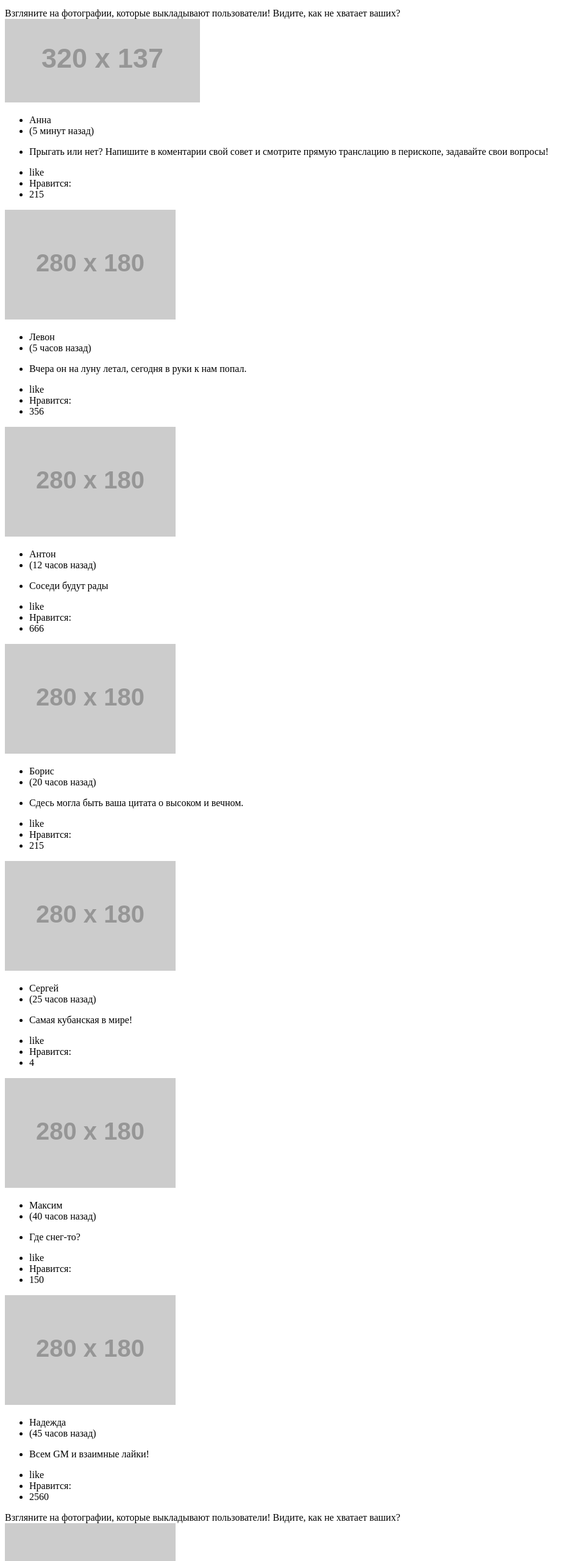
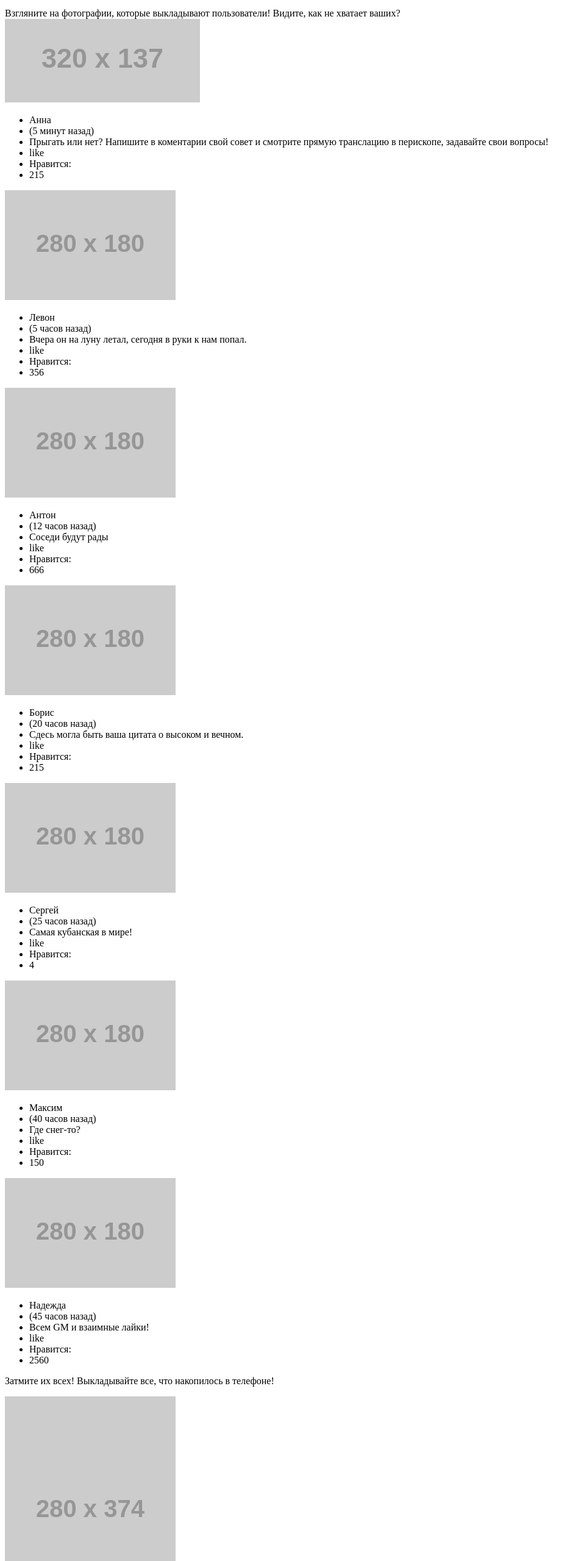
Before and after one commit to sevryukovd/101611-pink, a website: page photo.html in a window 1280 px wide. Shown: the part 240-2800 px from the top of the page at 61% size, without its empty margins (0-953 px from the left). Drawn offline with Linux system fonts and the light colour scheme; placeholder pictures from the web are drawn by us.

Commit message:
Работа над ошибками 2

```diff
--- a/photo.html
+++ b/photo.html
@@ -8,26 +8,20 @@
 
 <body>
   <header class="page-header">
-    <div class="page-header__logo">
-      <h1>Логотип</h1>
-    </div>
+    <h1 class="page-header__logo">Логотип</h1>
     <nav class="main-nav">
-      <span class="main-nav__toggle main-nav__toggle--closed">Открыть меню</span>
-      <div class="main-nav__wrapper main-nav__wrapper--closed">
+      <span class="main-nav__toggle">Открыть меню</span>
       <ul class="main-nav__items">
         <li class="main-nav__item"><a class="main-nav__link" href="#">Главная</a></li>
         <li class="main-nav__item"><a class="main-nav__link" href="#">Фотографии</a></li>
         <li class="main-nav__item"><a class="main-nav__link" href="#">Конкурс</a></li>
         <li class="main-nav__item"><a class="main-nav__link" href="#">HTML Academy</a></li>
       </ul>
-      </div>
     </nav>
   </header>
 
-  <main>
-    <section class="page-slogan">
-      <h2 class="page-slogan__title">Фотографии пользователей</h2>
-    </section>
+  <main class="page-content">
+    <h2 class="page-content__slogan">Фотографии пользователей</h2>
     <section class="photo-gallery">
       <div class="photo-gallery__slogan">Взгляните на фотографии, которые выкладывают пользователи! Видите, как не хватает ваших?</div>
       <div class="photo-gallery__items">
@@ -36,14 +30,12 @@
             <img src="http://placehold.it/320x137" width="320" height="137" alt="Панорама">
           </div>
           <ul class="photo-gallery__photo-description">
-            <li><span class="photo-gallery__user-name">Анна</span></li>
-            <li><span class="photo-gallery__post-time">(5 минут назад)</span></li>
-            <li>
-              <p class="photo-gallery__description-text">Прыгать или нет? Напишите в коментарии свой совет и смотрите прямую транслацию в перископе, задавайте свои вопросы!</p>
-            </li>
-            <li><span class="photo-gallery__like-icon">like</span></li>
-            <li><span class="photo-gallery__like">Нравится:</span></li>
-            <li><span class="photo-gallery__number-of-likes">215</span></li>
+            <li class="photo-gallery__user-name">Анна</li>
+            <li class="photo-gallery__post-time">(5 минут назад)</li>
+            <li class="photo-gallery__description-text">Прыгать или нет? Напишите в коментарии свой совет и смотрите прямую транслацию в перископе, задавайте свои вопросы!</li>
+            <li class="photo-gallery__like-icon">like</li>
+            <li class="photo-gallery__like">Нравится:</li>
+            <li class="photo-gallery__number-of-likes">215</li>
           </ul>
         </article>
         <article class="photo-gallery__item">
@@ -51,14 +43,12 @@
             <img src="http://placehold.it/280x180" width="280" height="180" alt="Фотография">
           </div>
           <ul class="photo-gallery__photo-description">
-            <li><span class="photo-gallery__user-name">Левон</span></li>
-            <li><span class="photo-gallery__post-time">(5 часов назад)</span></li>
-            <li>
-              <p class="photo-gallery__description-text">Вчера он на луну летал, сегодня в руки к нам попал.</p>
-            </li>
-            <li><span class="photo-gallery__like-icon">like</span></li>
-            <li><span class="photo-gallery__like">Нравится:</span></li>
-            <li><span class="photo-gallery__number-of-likes">356</span></li>
+            <li class="photo-gallery__user-name">Левон</li>
+            <li class="photo-gallery__post-time">(5 часов назад)</li>
+            <li class="photo-gallery__description-text">Вчера он на луну летал, сегодня в руки к нам попал.</li>
+            <li class="photo-gallery__like-icon">like</li>
+            <li class="photo-gallery__like">Нравится:</li>
+            <li class="photo-gallery__number-of-likes">356</li>
           </ul>
         </article>
         <article class="photo-gallery__item">
@@ -66,14 +56,12 @@
             <img src="http://placehold.it/280x180" width="280" height="180" alt="Фотография">
           </div>
           <ul class="photo-gallery__photo-description">
-            <li><span class="photo-gallery__user-name">Антон</span></li>
-            <li><span class="photo-gallery__post-time">(12 часов назад)</span></li>
-            <li>
-              <p class="photo-gallery__description-text">Соседи будут рады</p>
-            </li>
-            <li><span class="photo-gallery__like-icon">like</span></li>
-            <li><span class="photo-gallery__like">Нравится:</span></li>
-            <li><span class="photo-gallery__number-of-likes">666</span></li>
+            <li class="photo-gallery__user-name">Антон</li>
+            <li class="photo-gallery__post-time">(12 часов назад)</li>
+            <li class="photo-gallery__description-text">Соседи будут рады</li>
+            <li class="photo-gallery__like-icon">like</li>
+            <li class="photo-gallery__like">Нравится:</li>
+            <li class="photo-gallery__number-of-likes">666</li>
           </ul>
         </article>
         <article class="photo-gallery__item">
@@ -81,14 +69,12 @@
             <img src="http://placehold.it/280x180" width="280" height="180" alt="Фотография">
           </div>
           <ul class="photo-gallery__photo-description">
-            <li><span class="photo-gallery__user-name">Борис</span></li>
-            <li><span class="photo-gallery__post-time">(20 часов назад)</span></li>
-            <li>
-              <p class="photo-gallery__description-text">Сдесь могла быть ваша цитата о высоком и вечном.</p>
-            </li>
-            <li><span class="photo-gallery__like-icon">like</span></li>
-            <li><span class="photo-gallery__like">Нравится:</span></li>
-            <li><span class="photo-gallery__number-of-likes">215</span></li>
+            <li class="photo-gallery__user-name">Борис</li>
+            <li class="photo-gallery__post-time">(20 часов назад)</li>
+            <li class="photo-gallery__description-text">Сдесь могла быть ваша цитата о высоком и вечном.</li>
+            <li class="photo-gallery__like-icon">like</li>
+            <li class="photo-gallery__like">Нравится:</li>
+            <li class="photo-gallery__number-of-likes">215</li>
           </ul>
         </article>
         <article class="photo-gallery__item">
@@ -96,14 +82,12 @@
             <img src="http://placehold.it/280x180" width="280" height="180" alt="Фотография">
           </div>
           <ul class="photo-gallery__photo-description">
-            <li><span class="photo-gallery__user-name">Сергей</span></li>
-            <li><span class="photo-gallery__post-time">(25 часов назад)</span></li>
-            <li>
-              <p class="photo-gallery__description-text">Самая кубанская в мире!</p>
-            </li>
-            <li><span class="photo-gallery__like-icon">like</span></li>
-            <li><span class="photo-gallery__like">Нравится:</span></li>
-            <li><span class="photo-gallery__number-of-likes">4</span></li>
+            <li class="photo-gallery__user-name">Сергей</li>
+            <li class="photo-gallery__post-time">(25 часов назад)</li>
+            <li class="photo-gallery__description-text">Самая кубанская в мире!</li>
+            <li class="photo-gallery__like-icon">like</li>
+            <li class="photo-gallery__like">Нравится:</li>
+            <li class="photo-gallery__number-of-likes">4</li>
           </ul>
         </article>
         <article class="photo-gallery__item">
@@ -111,14 +95,12 @@
             <img src="http://placehold.it/280x180" width="280" height="180" alt="Фотография">
           </div>
           <ul class="photo-gallery__photo-description">
-            <li><span class="photo-gallery__user-name">Максим</span></li>
-            <li><span class="photo-gallery__post-time">(40 часов назад)</span></li>
-            <li>
-              <p class="photo-gallery__description-text">Где снег-то?</p>
-            </li>
-            <li><span class="photo-gallery__like-icon">like</span></li>
-            <li><span class="photo-gallery__like">Нравится:</span></li>
-            <li><span class="photo-gallery__number-of-likes">150</span></li>
+            <li class="photo-gallery__user-name">Максим</li>
+            <li class="photo-gallery__post-time">(40 часов назад)</li>
+            <li class="photo-gallery__description-text">Где снег-то?</li>
+            <li class="photo-gallery__like-icon">like</li>
+            <li class="photo-gallery__like">Нравится:</li>
+            <li class="photo-gallery__number-of-likes">150</li>
           </ul>
         </article>
         <article class="photo-gallery__item">
@@ -126,37 +108,35 @@
             <img src="http://placehold.it/280x180" width="280" height="180" alt="Фотография">
           </div>
           <ul class="photo-gallery__photo-description">
-            <li><span class="photo-gallery__user-name">Надежда</span></li>
-            <li><span class="photo-gallery__post-time">(45 часов назад)</span></li>
-            <li>
-              <p class="photo-gallery__description-text">Всем GM и взаимные лайки!</p>
-            </li>
-            <li><span class="photo-gallery__like-icon">like</span></li>
-            <li><span class="photo-gallery__like">Нравится:</span></li>
-            <li><span class="photo-gallery__number-of-likes">2560</span></li>
+            <li class="photo-gallery__user-name">Надежда</li>
+            <li class="photo-gallery__post-time">(45 часов назад)</li>
+            <li class="photo-gallery__description-text">Всем GM и взаимные лайки!</li>
+            <li class="photo-gallery__like-icon">like</li>
+            <li class="photo-gallery__like">Нравится:</li>
+            <li class="photo-gallery__number-of-likes">2560</li>
           </ul>
         </article>
       </div>
     </section>
-    <div class="photo-gallery__form-slogan">Взгляните на фотографии, которые выкладывают пользователи! Видите, как не хватает ваших?</div>
     <form class="photo-uploader" action="/echo" method="post">
+      <p class="photo-uploader__form-title">Затмите их всех! Выкладывайте все, что накопилось в телефоне!</p>
       <div class="photo-uploader__photography">
         <img src="http://placehold.it/280x374" width="280" height="374" alt="Загружаемое фото">
       </div>
       <ul class="photo-uploader__range-filters">
-        <li>
+        <li class="photo-uploader__li">
           <label class="photo-uploader__crop-icon">Обрезать
-            <input type="range" min="1" max="10">
+            <input class="photo-uploader__input" type="range" min="1" max="10">
           </label>
         </li>
-        <li>
+        <li class="photo-uploader__li">
           <label class="photo-uploader__fill-icon">Заполнить
-            <input type="range" min="1" max="10">
+            <input class="photo-uploader__input" type="range" min="1" max="10">
           </label>
         </li>
-        <li>
+        <li class="photo-uploader__li">
           <label class="photo-uploader__contrast-icon">Контраст
-            <input type="range" min="1" max="10">
+            <input class="photo-uploader__input" type="range" min="1" max="10">
           </label>
         </li>
       </ul>
@@ -169,9 +149,7 @@
 
   <footer class="page-footer">
     <section class="page-footer__social">
-      <div class="page-footer__logo">
-        <img src="http://placehold.it/147x40" width="147" height="40" alt="Pink">
-      </div>
+      <img class="page-footer__logo" src="http://placehold.it/147x40" width="147" height="40" alt="Pink">
       <div class="social-links">
         <ul class="social-links__lists">
           <li class="social-links__list"><a class="social-links__link social-links__link--tw" href="https://twitter.com/htmlacademy_ru">Мы в Твиттере</a></li>
```
Lines whose indentation alone changed are shown as unchanged.
